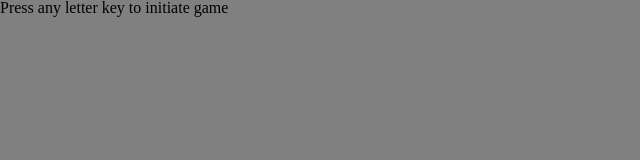
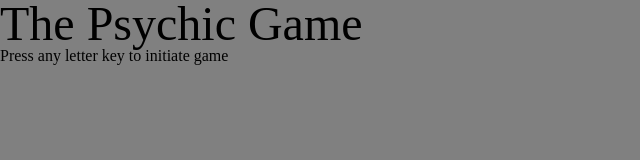
Before and after one commit to ElizabethClohosey/Psychic-Game, a plain HTML site: page index.html in a window 1280 px wide. Shown: the whole page, without its empty margins (0-640 px from the left). Drawn offline with Linux system fonts and the light colour scheme.

Commit message:
updated read me, added and changed size of H1 - The Psychic Game, made the game instructions disappear upon game start and delelted comments.  Homework if ready to be submitted

```diff
--- a/assets/css/style.css
+++ b/assets/css/style.css
@@ -1,3 +1,7 @@
 body {
     background-color: gray;
 }
+
+h1 {
+    font-size: 3em;
+}
--- a/assets/javascript/game.js
+++ b/assets/javascript/game.js
@@ -9,7 +9,6 @@ alert('Hello!  Guess what letter I am thinking of.  Press "OK" to get started');
     var losses = 0;
     var guessesLeft = 10;
     var lettersGuessed = [];    //Array to capture user letters
-    // var colors = ["pink", "purple", "yellow"];
 
      // variables to log and display stats in HTML
     var gameStartText = document.getElementById("game-start");
@@ -22,18 +21,19 @@ alert('Hello!  Guess what letter I am thinking of.  Press "OK" to get started');
     var cpuChoice =  alphabet[Math.floor(Math.random() * alphabet.length)];
     console.log(cpuChoice);
 
-    // event function to start and run game .
-    // If player guesses correctly Guesses Left will stay the same
+    // event function to start and run game.  // If player guesses correctly Guesses Left will stay the same
     document.onkeyup = function(event) {
         userGuess = event.key;
         lettersGuessed.push(userGuess);
+        gameStartText.innerHTML = "";      // Hides the directions
 
         // determines what happens when user guesses a letter
         if (userGuess === cpuChoice) {
             wins++;
             lettersGuessed = [];
+            guessesLeft = 10;
             cpuChoice =  alphabet[Math.floor(Math.random() * alphabet.length)];
-    console.log(cpuChoice, "CPU in on key up");
+            console.log(cpuChoice, "CPU in on key up");
 
         } else {
             guessesLeft--;
@@ -54,7 +54,6 @@ alert('Hello!  Guess what letter I am thinking of.  Press "OK" to get started');
             lettersGuessed = [];
             guessesLeft = 10;
             cpuChoice =  alphabet[Math.floor(Math.random() * alphabet.length)];
-            console.log(cpuChoice, "CPU in on key up");
         }
 
         // determines how a user wins and rests game
@@ -65,7 +64,6 @@ alert('Hello!  Guess what letter I am thinking of.  Press "OK" to get started');
             lettersGuessed = [];
             guessesLeft = 10;
             cpuChoice =  alphabet[Math.floor(Math.random() * alphabet.length)];
-            console.log(cpuChoice, "CPU in on key up");
         }
 
         // logs stats in HTML
@@ -73,16 +71,4 @@ alert('Hello!  Guess what letter I am thinking of.  Press "OK" to get started');
         lossesText.innerHTML = "Losses: " + losses;
         guessesLeftText.innerHTML = "Guesses Left: " + guessesLeft;
         lettersGuessedText.textContent = "Letters Guessed: " + lettersGuessed;
-
     }
-
-        // NEED TO DO
-        // hide instructions after first onkeyup event
-        // regenerate new letter if wins++ or loses++
-
-        // Hide the directions
-        // gameStartText.innerHTML = "";      Where do I put you?
-
-
-
-// }
--- a/index.html
+++ b/index.html
@@ -11,6 +11,8 @@
 
 </head>
 <body>
+
+    <h1>The Psychic Game</h1>
 
     <div id="game">
         <p id="game-start">Press any letter key to initiate game</p>
@@ -28,18 +30,3 @@
     <script src="assets/javascript/game.js"></script>
 </body>
 </html>
-
-
-<!-- Pseudocode
-Make game board
-Initiate game
-Generate secret letter
-Log user guess
-Log game stats
-    Wins (increase by 1 (wins++) if guessed correctly)
-    Losses (increase by 1 (losses--) if guessed incorrectly)
-    Guesses Left (decrease by 1 after every guess (or keyup?))
-    Letters Guessed (Log all keys pressed to html)
-Generate new letter if wins is increased
-Display user guesses
-When user gets 5 wins or 3 losses clear board and start new game -->
```
Also changed, not shown: 1 other file.
